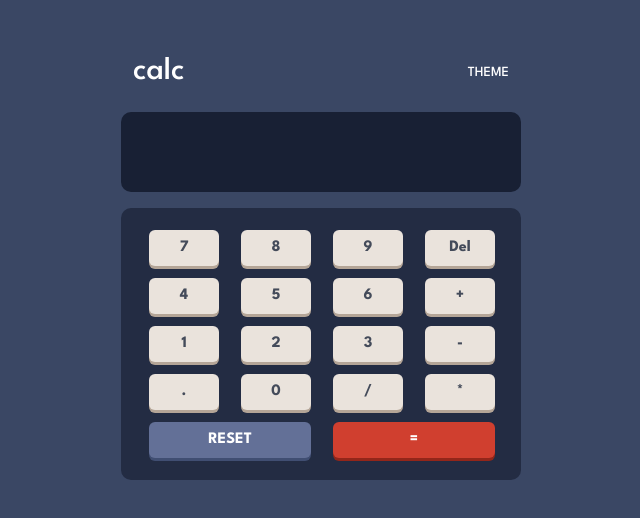
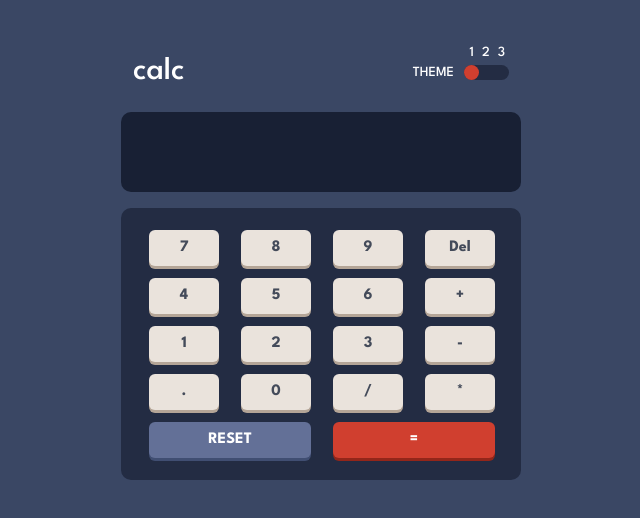
Before and after one commit to Ik3nna/Calculator, a React (Create React App) app: page / in a window 1280 px wide. Shown: the top 518 px of the page, without its empty margins (319-959 px from the left). Built offline with nearby package versions, Linux system fonts and the light colour scheme.

Commit message:
Theme toggle

```diff
--- a/src/App.js
+++ b/src/App.js
@@ -1,15 +1,9 @@
 import React from "react";
-import Header from "./header";
-import Screen from "./screen";
-import ButtonContainer from "./buttonContainer";
+import Main from "./main";
 
 function App() {
   return(
-    <main>
-      <Header />
-      <Screen />
-      <ButtonContainer />
-    </main>
+    <Main />
   );
 }
 
--- a/src/context.js
+++ b/src/context.js
@@ -37,7 +37,6 @@ export const AppProvider = ({ children })=>{
         }
     }
 
-
     return(
         <AppContext.Provider value={{
             result, handleClick
--- a/src/header.js
+++ /dev/null
@@ -1,19 +0,0 @@
-import React from "react";
-import { Container } from "react-bootstrap";
-
-function Header() {
-    return(
-        <header className="m-auto">
-            <Container className="d-flex justify-content-center align-items-center mt-5">
-                <p>calc</p>
-
-                <div className="theme">
-                    <p>Theme</p>
-                </div>
-            </Container>
-        </header>
-    );
-}
-
-
-export default Header;
--- a/src/index.css
+++ b/src/index.css
@@ -3,7 +3,7 @@
   margin: 0;
   padding: 0;
 }
-:root {
+.theme1 {
   --mainBackground: hsl(222, 26%, 31%);
   --toggleAndKeypadBackground: hsl(223, 31%, 20%);
   --screenBackground: hsl(224, 36%, 15%);
@@ -16,6 +16,7 @@
   --keyShadow: hsl(28, 16%, 65%);
 
   --text: hsl(221, 14%, 31%);
+  --headerTexts: hsl(0, 0%, 100%);
   --otherTexts: hsl(0, 0%, 100%);
   --equalSignText: hsl(0, 0%, 100%);
 }
@@ -32,6 +33,7 @@
   --keyShadow: hsl(35, 11%, 61%);
 
   --text: hsl(221, 14%, 31%);
+  --headerTexts: hsl(221, 14%, 31%);
   --otherTexts: hsl(0, 0%, 100%);
   --equalSignText: hsl(0, 0%, 100%);
 }
@@ -48,6 +50,7 @@
   --keyShadow: hsl(290, 70%, 36%);
 
   --text: hsl(52, 100%, 62%);
+  --headerTexts: hsl(52, 100%, 62%);
   --otherTexts: hsl(0, 0%, 100%);
   --equalSignText: hsl(198, 20%, 13%);
 }
@@ -63,14 +66,46 @@ body {
 /* Header */
 header {
   width: 400px;
+  position: relative;
 }
 header p {
   margin-right: auto;
-  color: var(--otherTexts);
+  color: var(--headerTexts);
 }
 .theme {
   font-size: 14px;
   text-transform: uppercase;
+}
+input {
+  height: 15px;
+  width: 15px;
+  appearance: none;
+  background-color: var(--equalSignAndToggle);
+  border-radius: 50%;
+  opacity: 0;
+}
+input:hover {
+  cursor: pointer;
+}
+.numbers {
+  position: absolute;
+  color: var(--headerTexts);
+  right: 2%;
+  top: -10%;
+  font-size: 14px;
+}
+.numbers span {
+  margin-right: 8px;
+}
+.tri-state-toggle {
+  display: flex;
+  justify-content: center;
+  border-radius: 50px;
+  margin: -15px 0px 0px 10px;
+  background-color: var(--toggleAndKeypadBackground);
+}
+#one {
+  opacity: 1;
 }
 
 
@@ -84,7 +119,7 @@ header p {
   background-color: var(--screenBackground);
   outline: none;
   border: none;
-  color: var(--otherTexts);
+  color: var(--headerTexts);
 }
 
 
@@ -106,7 +141,7 @@ button {
   box-shadow: 0 3px var(--keyShadow) !important;
 }
 button:hover {
-
+  box-shadow: inset 0 0 100px 100px rgba(255, 255, 255, 0.1)!important;
 }
 .del, .reset {
   background-color: var(--delAndResetKey) !important;
--- /dev/null
+++ b/src/main.js
@@ -0,0 +1,78 @@
+import React, { useEffect } from "react";
+import { Container } from "react-bootstrap";
+import Screen from "./screen";
+import ButtonContainer from "./buttonContainer";
+
+function Main() {
+
+    useEffect(()=>{
+      const main = document.querySelector(".main");
+      const buttons = document.querySelectorAll(".button");
+      const arr = [...buttons];
+
+      if (main.classList.contains("theme1")) {
+        document.body.style.backgroundColor = "hsl(222, 26%, 31%)";
+      }
+
+      arr.forEach((element, index) => {
+        element.addEventListener("click", () => {
+        element.style.opacity = "1";
+
+        if (index == 0) {
+          document.body.style.backgroundColor = "hsl(222, 26%, 31%)";
+          main.classList.add("theme1");
+          main.classList.remove("theme2","theme3");
+        }
+        else if (index == 1) {
+          document.body.style.backgroundColor = "hsl(0, 0%, 90%)"
+          main.classList.add("theme2");
+          main.classList.remove("theme1","theme3");
+        }
+        else {
+          document.body.style.backgroundColor = "hsl(268, 75%, 9%)"
+          main.classList.add("theme3");
+          main.classList.remove("theme1","theme2");
+        }
+
+        arr.filter(function (item) {
+          return item != element;
+        }).forEach((item) => {
+          item.style.opacity = "0";
+        });
+        });
+      });
+    },[]);
+
+    return(
+        <main className="theme1 main">
+          <header className="m-auto">
+            <Container className="d-flex justify-content-center align-items-center mt-5">
+              <p>calc</p>
+
+              <div className="theme d-flex justify-content-center align-items-center">
+                <p>Theme</p>
+
+                <div className="numbers">
+                  <span>1</span>
+                  <span>2</span>
+                  <span>3</span>
+                </div>
+
+                <div className="tri-state-toggle">
+                  <input className="button" type="radio" name="toggle" id="one" />
+                  <input className="button" type="radio" name="toggle" id="two" />
+                  <input className="button" type="radio" name="toggle" id="three" />
+                </div>
+              </div>
+            </Container>
+          </header>
+
+          <Screen />
+
+          <ButtonContainer />
+
+        </main>
+    );
+}
+
+export default Main;
```
